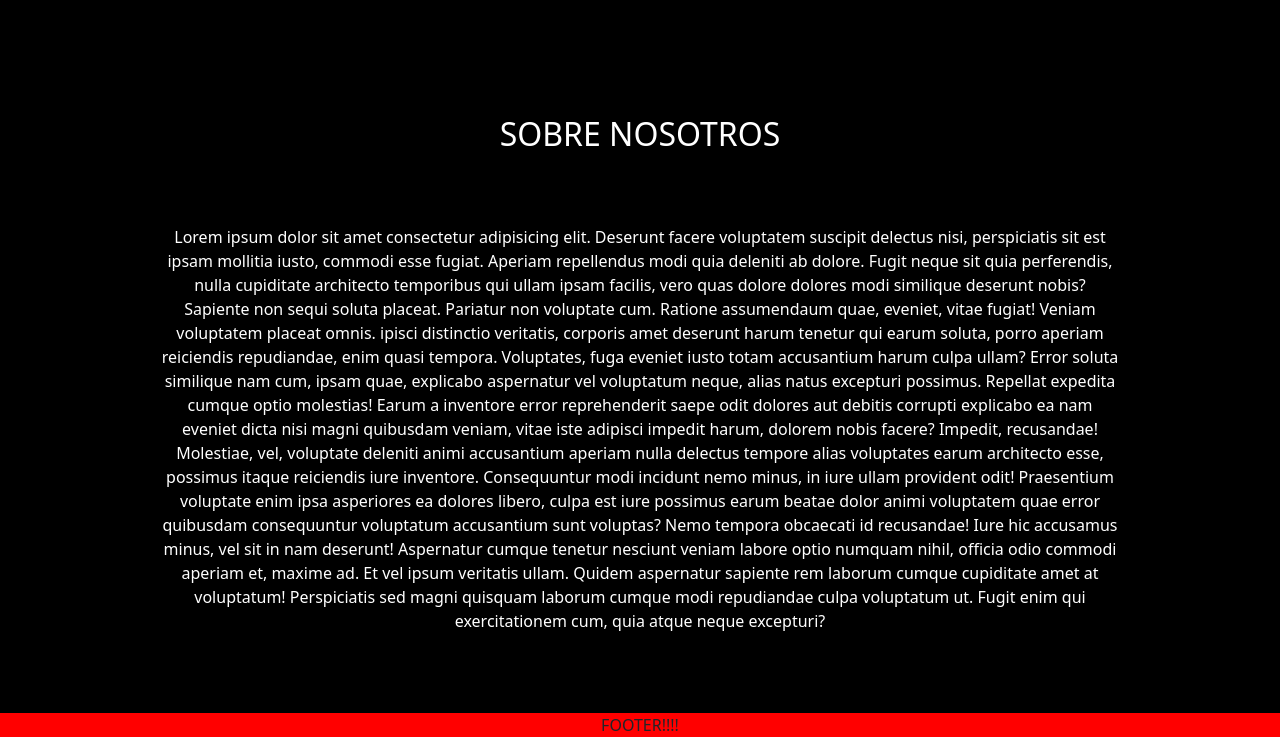
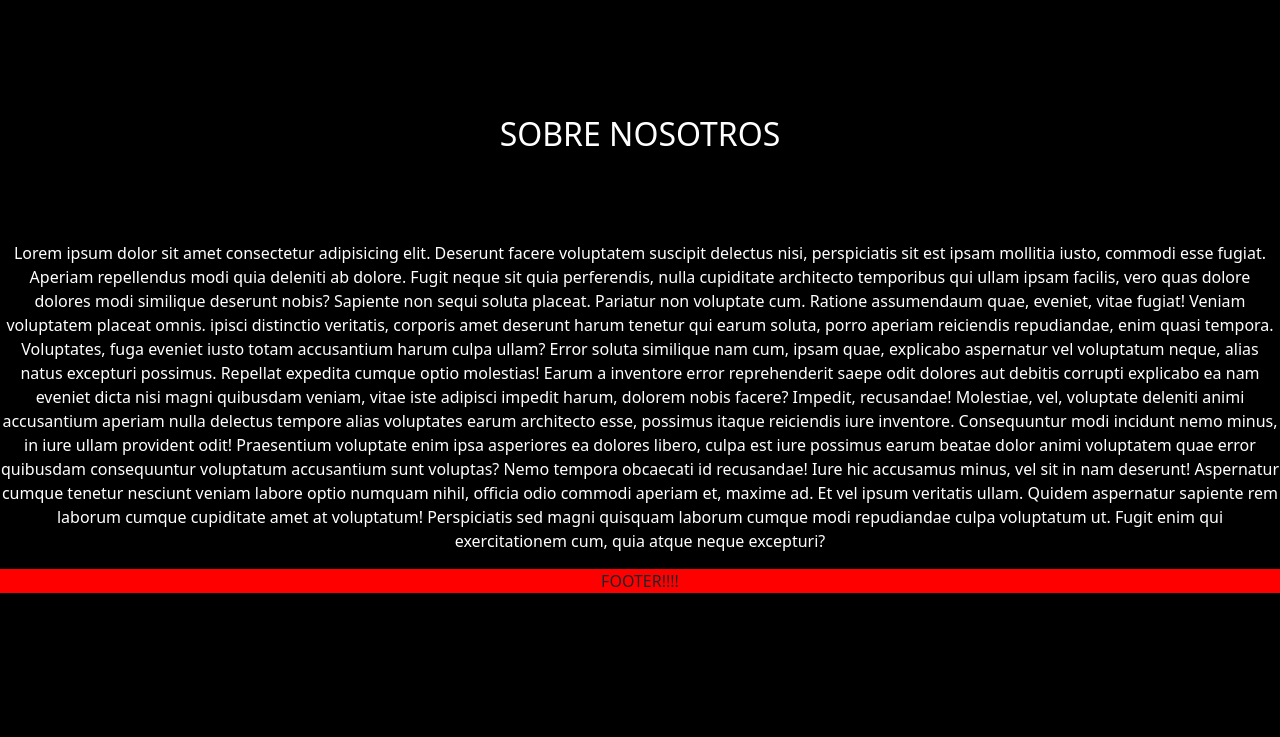
Before and after one commit to Yurakoski/valirios, a website: page index.html in a window 1280 px wide. Shown: the part 699-1436 px from the top of the page. After the commit the page ends 1292 px from the top, so only its background shows below. Drawn offline with nearby package versions, Linux system fonts and the light colour scheme.

Commit message:
propiedades texto

```diff
--- a/index.html
+++ b/index.html
@@ -48,9 +48,11 @@
         <source src="./imagenes/video1.mp4" type="video/mp4">
         </video>
     </section>
-    <section class="bg-black text-center" id="sobreNosotros">
-      <h2>SOBRE NOSOTROS</h2>
-      <p>Lorem ipsum dolor sit amet consectetur adipisicing elit. Deserunt facere voluptatem suscipit delectus nisi, perspiciatis sit est ipsam mollitia iusto, commodi esse fugiat. Aperiam repellendus modi quia deleniti ab dolore.
+    <section id="sobreNosotros">
+      <div class="bg-black text-center">
+       <h2>SOBRE NOSOTROS</h2>
+       <div class="text-center">
+       <p>Lorem ipsum dolor sit amet consectetur adipisicing elit. Deserunt facere voluptatem suscipit delectus nisi, perspiciatis sit est ipsam mollitia iusto, commodi esse fugiat. Aperiam repellendus modi quia deleniti ab dolore.
       Fugit neque sit quia perferendis, nulla cupiditate architecto temporibus qui ullam ipsam facilis, vero quas dolore dolores modi similique deserunt nobis? Sapiente non sequi soluta placeat. Pariatur non voluptate cum.
       Ratione assumendaum quae, eveniet, vitae fugiat! Veniam voluptatem placeat omnis.
       ipisci distinctio veritatis, corporis amet deserunt harum tenetur qui earum soluta, porro aperiam reiciendis repudiandae, enim quasi tempora.
@@ -60,6 +62,7 @@
       Praesentium voluptate enim ipsa asperiores ea dolores libero, culpa est iure possimus earum beatae dolor animi voluptatem quae error quibusdam consequuntur voluptatum accusantium sunt voluptas? Nemo tempora obcaecati id recusandae!
       Iure hic accusamus minus, vel sit in nam deserunt! Aspernatur cumque tenetur nesciunt veniam labore optio numquam nihil, officia odio commodi aperiam et, maxime ad. Et vel ipsum veritatis ullam.
       Quidem aspernatur sapiente rem laborum cumque cupiditate amet at voluptatum! Perspiciatis sed magni quisquam laborum cumque modi repudiandae culpa voluptatum ut. Fugit enim qui exercitationem cum, quia atque neque excepturi?</p>
+    </div></div>
     </section>
   </main>
 
--- a/scss/components/_parrafo.scss
+++ b/scss/components/_parrafo.scss
@@ -1,6 +1,6 @@
 p{
     color: white;
-    padding: 4rem 10rem 4rem 10rem;
+    padding-top: 5rem;
 }
 
 h2{
```
Also changed, not shown: css/main.css.
